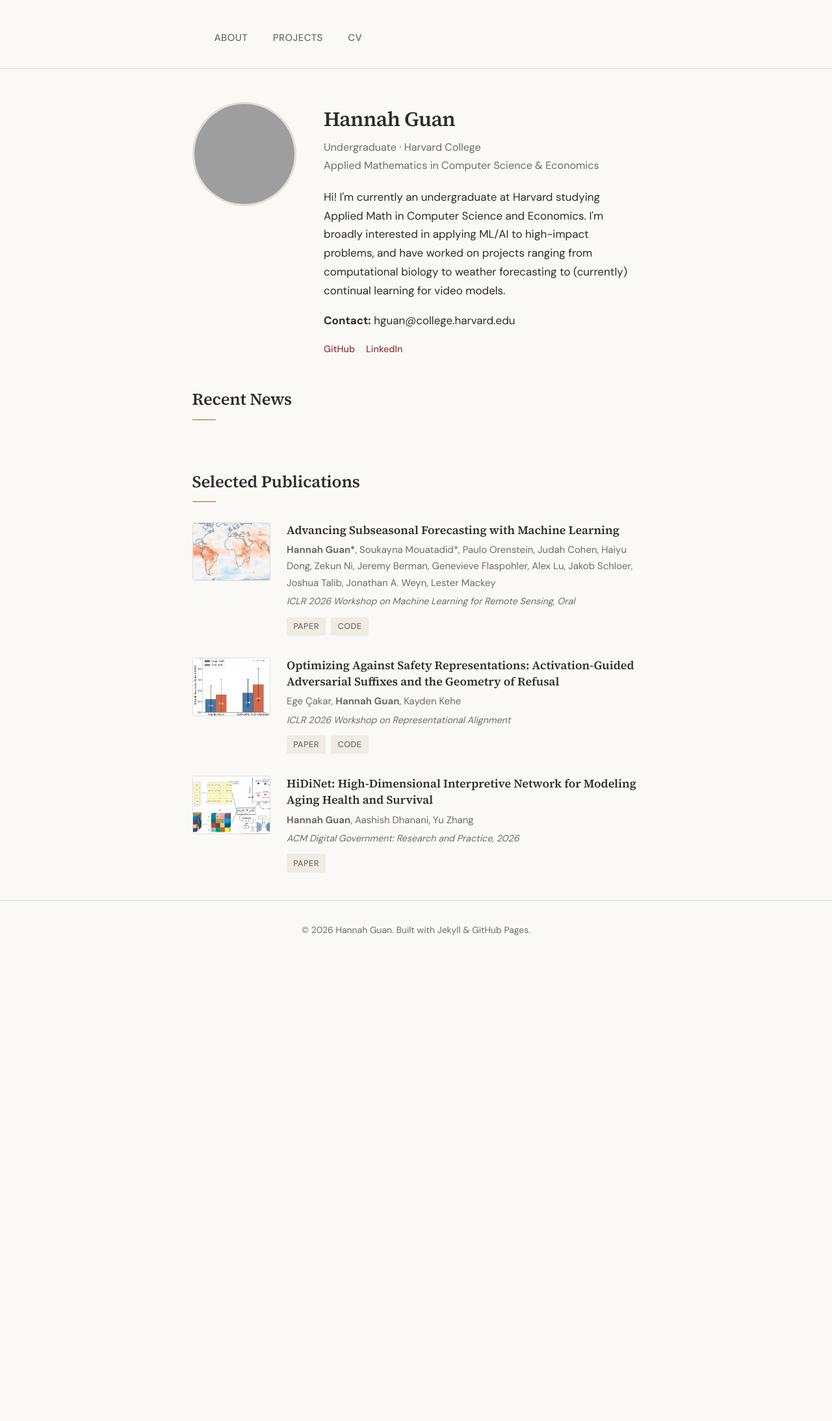
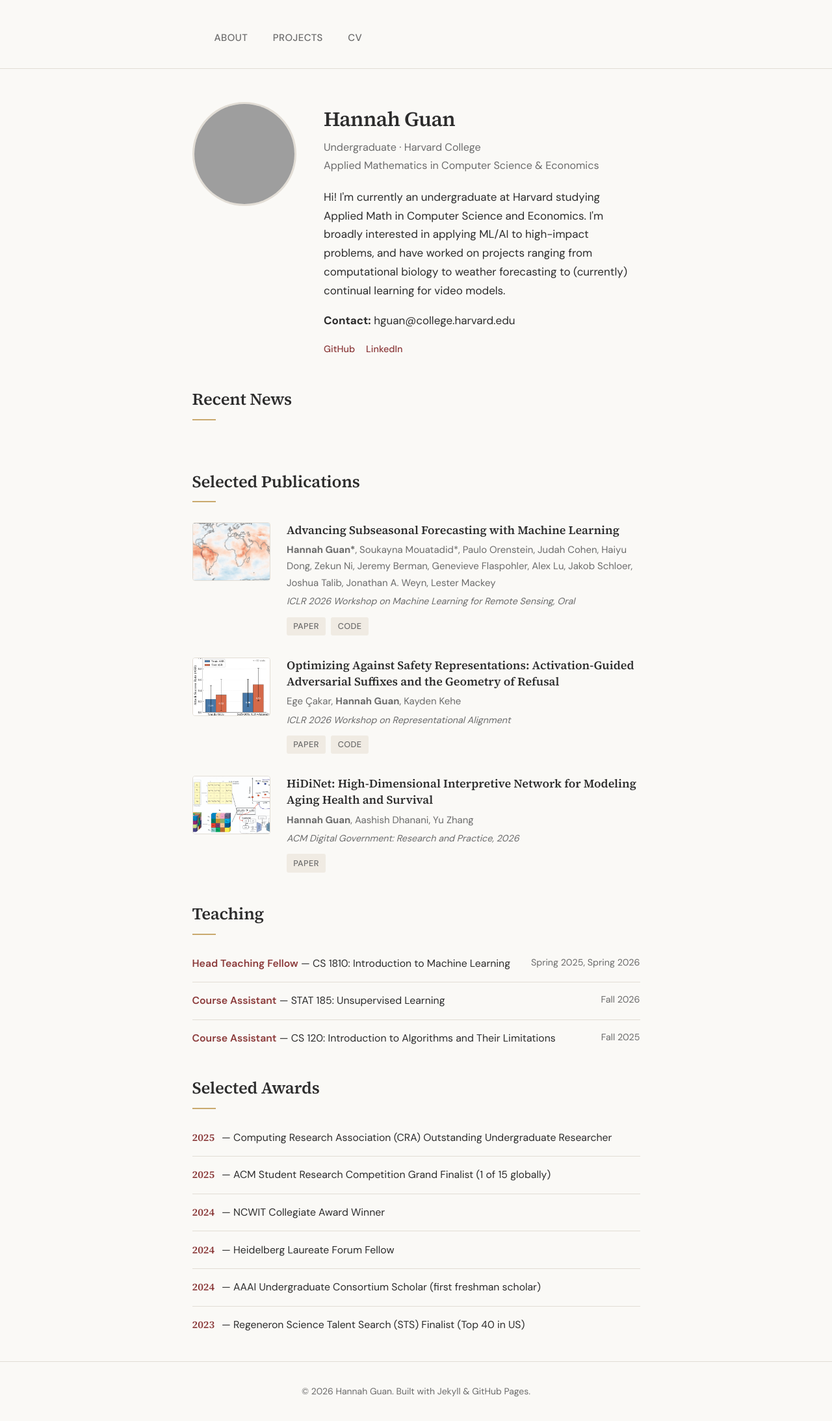
Before and after one commit to HannahGuan244/hannahguan244.github.io, a Jekyll site: the page built from index.html, in a window 1280 px wide. Shown: the whole page at 65% size. Built offline with Jekyll 4.4.1, drawn with Linux system fonts in a browser that asks for light colours; before the commit the page ends 1478 px from its top, so only the background shows below that; grey boxes are pictures that could not be loaded.

Commit message:
teaching and selected awards

```diff
--- a/assets/css/style.css
+++ b/assets/css/style.css
@@ -469,3 +469,75 @@ body {
     max-height: 160px;
   }
 }
+
+/* ── Teaching ── */
+.teaching {
+  margin-bottom: 2.5rem;
+}
+
+.teaching-list {
+  list-style: none;
+  display: flex;
+  flex-direction: column;
+  gap: 0.9rem;
+}
+
+.teaching-list li {
+  font-size: 0.93rem;
+  line-height: 1.65;
+  color: var(--color-text);
+  padding-bottom: 0.9rem;
+  border-bottom: 1px solid var(--color-border);
+  display: flex;
+  justify-content: space-between;
+  flex-wrap: wrap;
+  gap: 0.3rem;
+}
+
+.teaching-list li:last-child {
+  border-bottom: none;
+  padding-bottom: 0;
+}
+
+.teaching-role {
+  font-weight: 600;
+  color: var(--color-accent);
+}
+
+.teaching-term {
+  font-size: 0.84rem;
+  color: var(--color-text-muted);
+  white-space: nowrap;
+}
+
+/* ── Selected Awards ── */
+.awards {
+  margin-bottom: 2.5rem;
+}
+
+.awards-list {
+  list-style: none;
+  display: flex;
+  flex-direction: column;
+  gap: 0.9rem;
+}
+
+.awards-list li {
+  font-size: 0.93rem;
+  line-height: 1.65;
+  color: var(--color-text);
+  padding-bottom: 0.9rem;
+  border-bottom: 1px solid var(--color-border);
+}
+
+.awards-list li:last-child {
+  border-bottom: none;
+  padding-bottom: 0;
+}
+
+.awards-year {
+  font-family: var(--font-serif);
+  font-weight: 600;
+  color: var(--color-accent);
+  margin-right: 0.4rem;
+}
--- a/index.html
+++ b/index.html
@@ -78,3 +78,33 @@ title: About
   </div>
 
 </section>
+
+<section class="teaching">
+  <h2 class="section-title">Teaching</h2>
+  <ul class="teaching-list">
+    <li>
+      <span class="teaching-left"><span class="teaching-role">Head Teaching Fellow</span> — CS 1810: Introduction to Machine Learning</span>
+      <span class="teaching-term">Spring 2025, Spring 2026</span>
+    </li>
+    <li>
+      <span class="teaching-left"><span class="teaching-role">Course Assistant</span> — STAT 185: Unsupervised Learning</span>
+      <span class="teaching-term">Fall 2026</span>
+    </li>
+    <li>
+      <span class="teaching-left"><span class="teaching-role">Course Assistant</span> — CS 120: Introduction to Algorithms and Their Limitations</span>
+      <span class="teaching-term">Fall 2025</span>
+    </li>
+  </ul>
+</section>
+
+<section class="awards">
+  <h2 class="section-title">Selected Awards</h2>
+  <ul class="awards-list">
+    <li><span class="awards-year">2025</span> — Computing Research Association (CRA) Outstanding Undergraduate Researcher</li>
+    <li><span class="awards-year">2025</span> — ACM Student Research Competition Grand Finalist (1 of 15 globally)</li>
+    <li><span class="awards-year">2024</span> — NCWIT Collegiate Award Winner</li>
+    <li><span class="awards-year">2024</span> — Heidelberg Laureate Forum Fellow</li>
+    <li><span class="awards-year">2024</span> — AAAI Undergraduate Consortium Scholar (first freshman scholar)</li>
+    <li><span class="awards-year">2023</span> — Regeneron Science Talent Search (STS) Finalist (Top 40 in US)</li>
+  </ul>
+</section>
```
